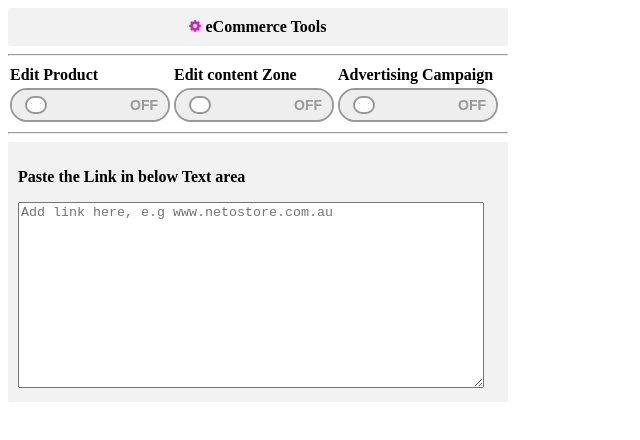
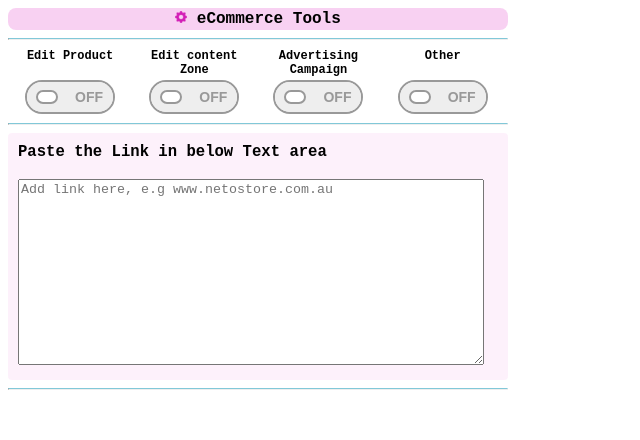
Before and after one commit to kaylalai/Chrome-Extension---eCommerce-Tools-Edit-button-, a browser extension: page index.html in a window 1280 px wide. Shown: the whole page, without its empty margins (0-640 px from the left). Drawn offline with Linux system fonts and the light colour scheme.

Commit message:
Update index.html
Make change on the css style

```diff
--- a/index.html
+++ b/index.html
@@ -5,22 +5,25 @@
     <style>
         .first_container {
             justify-content: center;
-            padding: 5px;
             text-align: center;
-            border-radius: 2px;
-            background-color: #f2f2f2;
-            padding: 10px;
+            border-radius: 8px;
+            background-color: #dc1bbd33;
+            padding: 2px;
+            font-family: monospace;
+            font-size: large;
         }
 
         .text {
-            border-radius: 2px;
-            background-color: #f2f2f2;
+            border-radius: 4px;
+            background-color: #e240c812;
             padding: 10px;
+            font-family: monospace;
+            font-size: 120%;
         }
 
         .onoffswitch {
             position: relative;
-            width: 85px;
+            width: 70px;
         }
 
         .onoffswitch-checkbox {
@@ -82,7 +85,7 @@
             position: absolute;
             top: 0;
             bottom: 0;
-            right: 115px;
+            right: 47px;
             border: 2px solid #999999;
             border-radius: 20px;
             transition: all 0.3s ease-in 0s;
@@ -95,25 +98,29 @@
         .onoffswitch-checkbox:checked+.onoffswitch-label .onoffswitch-switch {
             right: 0px;
         }
+        /* Create three equal columns that floats next to each other */
 
-        /* Create three equal columns that floats next to each other */
         .column {
             float: left;
-  width: 32%;
-  padding: 2px;
+            width: 18%;
+            padding: -2.5px;
+            margin: 1.3px 17.1px;
+            font-family: monospace;
+            font-size: 12px;
+            text-align: center;
         }
+        /* Clear floats after the columns */
 
-/* Clear floats after the columns */
         .row:after {
             content: "";
             display: table;
             clear: both;
         }
+        /* Responsive layout - makes the three columns stack on top of each other instead of next to each other */
 
-/* Responsive layout - makes the three columns stack on top of each other instead of next to each other */
         @media screen and (max-width: 500px) {
             .column {
-    width: 28%;
+                width: 25%;
             }
         }
     </style>
@@ -124,11 +131,12 @@
         <img src="icon-32.png" alt="icon" style="width:12px;height:12px;">
         <strong>eCommerce Tools</strong>
     </div>
-    <hr>
+    <hr style="border-top: 1px solid #34a7c19e;">
     <div class="row">
         <div class="column"><strong> Edit Product</strong></div>
         <div class="column"> <strong> Edit content Zone</strong></div>
         <div class="column"><strong> Advertising Campaign</strong></div>
+        <div class="column"><strong> Other </strong></div>
     </div>
     <div class="row">
         <div class="column onoffswitch">
@@ -142,8 +150,7 @@
         </div>
 
         <div class="column onoffswitch">
-
-            <input type="checkbox"  class="onoffswitch-checkbox" id="onoffswitch_2" tabindex="0">
+            <input type="checkbox" class="onoffswitch-checkbox" id="onoffswitch_2" tabindex="0">
             <label class="onoffswitch-label" for="onoffswitch_2">
             <span class="onoffswitch-inner"></span>
             <span class="onoffswitch-switch"></span>
@@ -151,21 +158,29 @@
         </div>
 
         <div class="column onoffswitch">
-
             <input type="checkbox" class="onoffswitch-checkbox" id="onoffswitch_3" tabindex="0">
             <label class="onoffswitch-label" for="onoffswitch_3">
                 <span class="onoffswitch-inner"></span>
                 <span class="onoffswitch-switch"></span>
             </label>
         </div>
+        <div class="column onoffswitch">
+            <input type="checkbox" class="onoffswitch-checkbox" id="onoffswitch_4" tabindex="0">
+            <label class="onoffswitch-label" for="onoffswitch_4">
+                <span class="onoffswitch-inner"></span>
+                <span class="onoffswitch-switch"></span>
+            </label>
+        </div>
     </div>
 
-
-    <hr>
+    <hr style="border-top: 1px solid #34a7c19e;">
     <div class="text">
-        <p><strong>Paste the Link in below Text area</strong> </p>
+        <strong>Paste the Link in below Text area</strong>
+        <br>
+        <br>
         <textarea id="textarea" placeholder="Add link here, e.g www.netostore.com.au" style="margin: 0px; width: 460px; height: 180px;"></textarea>
     </div>
+    <hr style="border-top: 1px solid #34a7c19e;">
     <script src=" popup.js "></script>
 </body>
 
```
Lines whose indentation alone changed are shown as unchanged.
